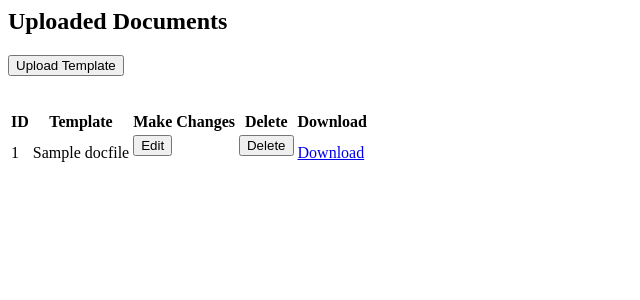
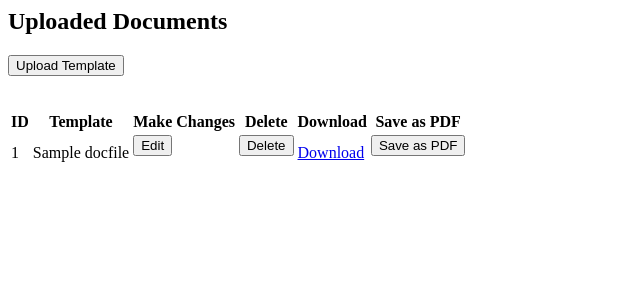
Before and after one commit to herminemn/Contract-Automation, a Django app: page / in a window 1280 px wide. Shown: the top 300 px of the page, without its empty margins (0-640 px from the left). Run offline with Django 3.2, Linux system fonts and the light colour scheme; tables that the repository leaves empty hold one stand-in row (values such as "Sample post").

```diff
--- a/contractautomation/urls.py
+++ b/contractautomation/urls.py
@@ -11,6 +11,7 @@ urlpatterns = [
     path('upload/', views.upload_file, name='upload_file'),
     path('upload/<int:pk>/', views.delete_file, name='delete_file'),
     path('template/<int:upload_id>/edit/', views.edit_file, name='edit_file'),
+    path('template/<int:upload_id>/pdf/', views.save_as_pdf, name='save_as_pdf'),
 ]
 
 if settings.DEBUG:
--- a/uploads/models.py
+++ b/uploads/models.py
@@ -1,9 +1,10 @@
 from django.db import models
+from .validators import validate_file_extension
 
 
 class DocFile(models.Model):
     title = models.CharField(max_length=100)
-    agreement = models.FileField(upload_to='')
+    agreement = models.FileField(upload_to='', validators=[validate_file_extension])
 
     def __str__(self):
         return self.title
--- a/uploads/templates/uploads/files_list.html
+++ b/uploads/templates/uploads/files_list.html
@@ -14,6 +14,7 @@
         <th>Make Changes</th>
         <th>Delete</th>
         <th>Download</th>
+        <th>Save as PDF</th>
     </tr>
     </thead>
     <tbody>
@@ -38,6 +39,13 @@
                     Download
                 </a>
             </td>
+            <td>
+                <form method="post" action="{% url 'save_as_pdf' uploaded_file.id %}" target="_blank">
+                    {% csrf_token %}
+                    <button type="submit" class="btn btn-danger btn-sm">Save as PDF</button>
+                </form>
+            </td>
+            </td>
         </tr>
     {% endfor %}
     </tbody>
--- a/uploads/views.py
+++ b/uploads/views.py
@@ -4,6 +4,9 @@ from .forms import UploadFileForm, VariablesForm
 from .models import DocFile, VarFields
 from docx import Document
 import re
+import io
+from django.http import FileResponse
+from reportlab.pdfgen import canvas
 
 
 def files_list(request):
@@ -87,6 +90,17 @@ def edit_file(request, upload_id):
     })
 
 
+def save_as_pdf(request, pk):
+    if request.method == 'POST':
+        uploaded_file = DocFile.objects.get(pk=pk)
+        buffer = io.BytesIO(uploaded_file)
+        p = canvas.Canvas(buffer)
+        p.showPage()
+        p.save()
+        return FileResponse(buffer, as_attachment=True, filename='hello.pdf')
+    return redirect('files_list')
+
+
 def delete_file(request, pk):
     if request.method == 'POST':
         uploaded_file = DocFile.objects.get(pk=pk)
```
Also changed, not shown: requirements.txt (added, +16 -0 lines), uploads/validators.py (added, +9 -0 lines), uploads/migrations/0003_auto_20190120_1653.py (added).
